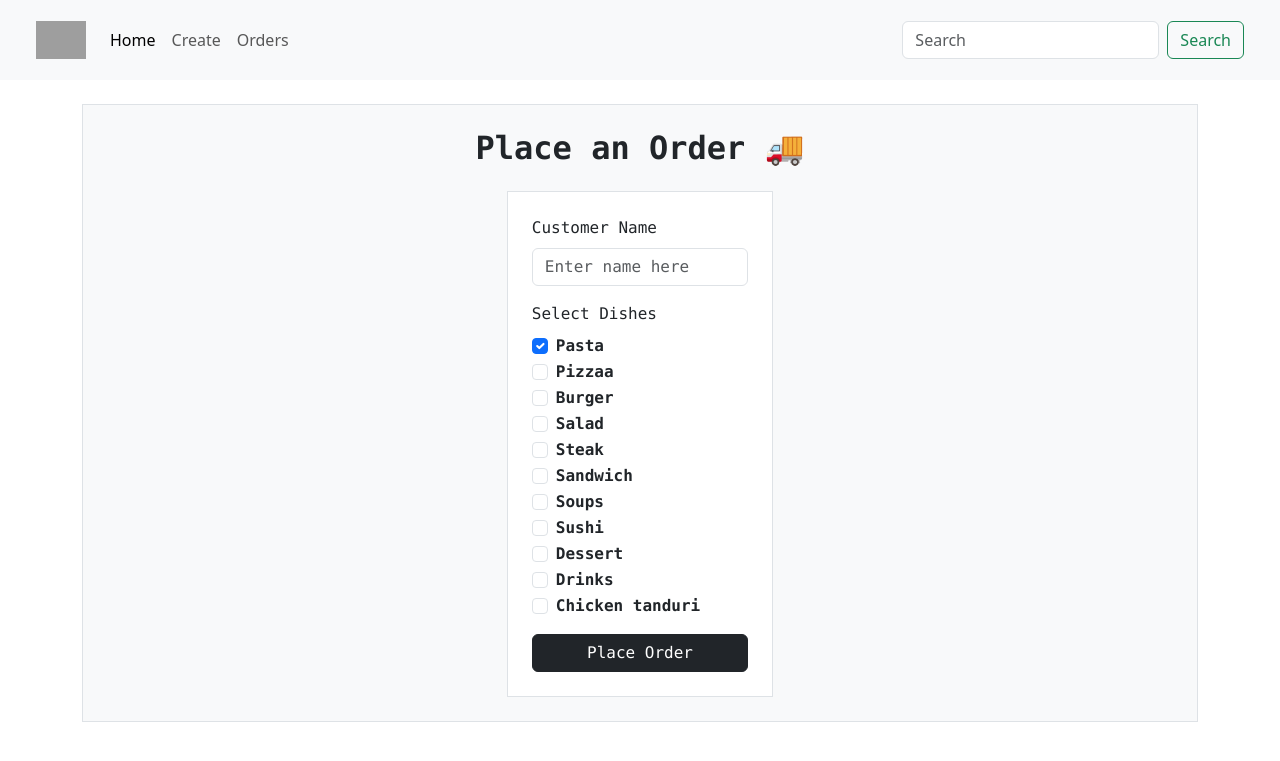
After one commit to hrithikvishwakarma001/Learn-Python, a Django app: page /place_order/1/ in a window 1280 px wide. The commit adds this page. Shown: the top 761 px of the page. Run offline with Django 4.2, Linux system fonts and the light colour scheme; grey boxes are pictures that could not be loaded.

Commit message:
place order is done only left searching

```diff
--- a/django/zomato_chronicles/db.json
+++ b/django/zomato_chronicles/db.json
@@ -168,6 +168,28 @@
             ],
             "status": "delivered",
             "total_price": 22.98
+        },
+        {
+            "id": 6,
+            "customer_name": "Hrithik vishwakarma",
+            "dishes": [
+                {
+                    "id": 1,
+                    "name": "Pasta",
+                    "price": 8.99,
+                    "available": true,
+                    "description": "Delicious pasta with a variety of sauces and ingredients."
+                },
+                {
+                    "id": 2,
+                    "name": "Pizzaa",
+                    "price": 10.99,
+                    "available": true,
+                    "description": "Authentic Italian pizza with a variety of toppings."
+                }
+            ],
+            "status": "preparing",
+            "total_price": 19.98
         }
     ]
 }
--- a/django/zomato_chronicles/home/urls.py
+++ b/django/zomato_chronicles/home/urls.py
@@ -12,4 +12,5 @@ urlpatterns = [
         views.update_order_status,
         name="update_order_status",
     ),
+    path('place_order/<int:dish_id>/', views.place_order, name='place_order'),
 ]
--- a/django/zomato_chronicles/home/views.py
+++ b/django/zomato_chronicles/home/views.py
@@ -83,3 +83,31 @@ def update_order_status(request, order_id):
             "update_order_status.html",
             {"order": order},
         )
+
+
+def place_order(request, dish_id):
+    menu, orders = read_data()
+    if request.method == "POST":
+        customer_name = request.POST.get("customer_name")
+        selected_dishes = request.POST.getlist("selected_dishes[]")
+        # Create the order
+        new_order = {
+            "id": len(orders) + 1,
+            "customer_name": customer_name,
+            "dishes": [menu[int(dish_id) - 1] for dish_id in selected_dishes],
+            "status": "received",
+            "total_price": sum(
+                menu[int(dish_id) - 1]["price"] for dish_id in selected_dishes
+            ),
+        }
+        # change the available status of the in the menu dishes to False if the dish is in the order
+        # for dish in menu:
+        #     if dish.id in selected_dishes:
+        #         dish["available"] = False
+
+        print(new_order)
+        orders.append(new_order)
+        write_data(menu, orders)
+        return redirect("orders")
+
+    return render(request, "place_order.html", {"current_id": dish_id, "menu": menu})
--- a/django/zomato_chronicles/templates/base.html
+++ b/django/zomato_chronicles/templates/base.html
@@ -1,21 +1,21 @@
-<!doctype html>
+<!DOCTYPE html>
 <html lang="en">
   <head>
-    <meta charset="utf-8">
-    <meta name="viewport" content="width=device-width, initial-scale=1">
-    <title>{% block title %}{% endblock title %}</title>
-    <link href="https://cdn.jsdelivr.net/npm/bootstrap@5.3.1/dist/css/bootstrap.min.css" rel="stylesheet" integrity="sha384-4bw+/aepP/YC94hEpVNVgiZdgIC5+VKNBQNGCHeKRQN+PtmoHDEXuppvnDJzQIu9" crossorigin="anonymous">
+    <meta charset="utf-8" />
+    <meta name="viewport" content="width=device-width, initial-scale=1" />
+    <title>
+      {% block title %}
+
+      {% endblock %}
+    </title>
+    <link href="https://cdn.jsdelivr.net/npm/bootstrap@5.3.1/dist/css/bootstrap.min.css" rel="stylesheet" integrity="sha384-4bw+/aepP/YC94hEpVNVgiZdgIC5+VKNBQNGCHeKRQN+PtmoHDEXuppvnDJzQIu9" crossorigin="anonymous" />
   </head>
   <body>
-        <nav class="navbar navbar-expand-md bg-body-tertiary ">
+    <nav class="navbar navbar-expand-md bg-body-tertiary">
       <div class="container-fluid mx-4 py-2">
-        <button class="navbar-toggler" type="button" data-bs-toggle="collapse" data-bs-target="#navbarTogglerDemo01" aria-controls="navbarTogglerDemo01" aria-expanded="false" aria-label="Toggle navigation">
-          <span class="navbar-toggler-icon"></span>
-        </button>
+        <button class="navbar-toggler" type="button" data-bs-toggle="collapse" data-bs-target="#navbarTogglerDemo01" aria-controls="navbarTogglerDemo01" aria-expanded="false" aria-label="Toggle navigation"><span class="navbar-toggler-icon"></span></button>
         <div class="collapse navbar-collapse" id="navbarTogglerDemo01">
-          <a class="navbar-brand" href="/">
-            <img src="https://static.vecteezy.com/system/resources/previews/020/975/671/original/zomato-logo-zomato-icon-transparent-free-png.png" alt="" width="50px">
-          </a>
+          <a class="navbar-brand" href="/"><img src="https://static.vecteezy.com/system/resources/previews/020/975/671/original/zomato-logo-zomato-icon-transparent-free-png.png" alt="" width="50px" /></a>
           <ul class="navbar-nav me-auto mb-2 mb-lg-0">
             <li class="nav-item">
               <a class="nav-link active" aria-current="page" href="/">Home</a>
@@ -28,17 +28,20 @@
             </li>
           </ul>
           <form class="d-flex" role="search">
-            <input class="form-control me-2" type="search" placeholder="Search" aria-label="Search">
+            <input class="form-control me-2" type="search" placeholder="Search" aria-label="Search" name="search" />
             <button class="btn btn-outline-success" type="submit">Search</button>
           </form>
         </div>
       </div>
     </nav>
     <div class="container my-4">
-        {% block content %}{% endblock content %}
+      {% block content %}
+
+      {% endblock %}
     </div>
     <script src="https://cdn.jsdelivr.net/npm/bootstrap@5.3.1/dist/js/bootstrap.bundle.min.js" integrity="sha384-HwwvtgBNo3bZJJLYd8oVXjrBZt8cqVSpeBNS5n7C8IVInixGAoxmnlMuBnhbgrkm" crossorigin="anonymous"></script>
     <script src="https://cdn.jsdelivr.net/npm/@popperjs/core@2.11.8/dist/umd/popper.min.js" integrity="sha384-I7E8VVD/ismYTF4hNIPjVp/Zjvgyol6VFvRkX/vR+Vc4jQkC+hVqc2pM8ODewa9r" crossorigin="anonymous"></script>
-<script src="https://cdn.jsdelivr.net/npm/bootstrap@5.3.1/dist/js/bootstrap.min.js" integrity="sha384-Rx+T1VzGupg4BHQYs2gCW9It+akI2MM/mndMCy36UVfodzcJcF0GGLxZIzObiEfa" crossorigin="anonymous"></script>
+
+    <script src="https://cdn.jsdelivr.net/npm/bootstrap@5.3.1/dist/js/bootstrap.min.js" integrity="sha384-Rx+T1VzGupg4BHQYs2gCW9It+akI2MM/mndMCy36UVfodzcJcF0GGLxZIzObiEfa" crossorigin="anonymous"></script>
   </body>
 </html>
--- a/django/zomato_chronicles/templates/home.html
+++ b/django/zomato_chronicles/templates/home.html
@@ -16,7 +16,7 @@
               <h5 class="card-title">{{ dish.name }}</h5>
               <p class="card-text">{{dish.description}}</p>
            <div class="d-flex justify-content-between ">
-                <form method="post">
+                <form method="get" action="{% url 'place_order' dish.id %}">
                   {% csrf_token %}
                   {{ order_form.dish_id.as_hidden }}
                   {% if dish.available %}
--- a/django/zomato_chronicles/templates/orders.html
+++ b/django/zomato_chronicles/templates/orders.html
@@ -6,7 +6,7 @@
 
 {% block content %}
   <div class="container mt-4 border p-4 bg-gray-10 font-monospace"  style="background-color: #f8f9fa; ">
-    <h2 class="mb-4 fw-bolder">Orders 🚚</h2>
+    <h2 class="mb-4 fw-bolder">Orders </h2>
     <div class="table-responsive">
       <table class="table table-striped table-bordered">
         <thead class="table-dark">
--- /dev/null
+++ b/django/zomato_chronicles/templates/place_order.html
@@ -0,0 +1,33 @@
+{% extends 'base.html' %}
+
+{% block title %}
+  Place Order
+{% endblock %}
+
+{% block content %}
+  <div class="container mt-4 border p-4 bg-gray-10 font-monospace d-flex  align-items-center flex-column " style="background-color: #f8f9fa; ">
+    <h2 class="mb-4 fw-bolder">Place an Order 🚚</h2>
+    <div class="bg-white p-4 border w-25">
+      <form method="post">
+        {% csrf_token %}
+        <div class="mb-3">
+          <label for="customer_name" class="form-label">Customer Name</label>
+          <input type="text" class="form-control" id="customer_name" name="customer_name" required placeholder="Enter name here" />
+        </div>
+        <div class="mb-3">
+          <label class="form-label">Select Dishes</label>
+          {% for dish in menu %}
+            <div class="form-check">
+              <input class="form-check-input" type="checkbox" value="{{ dish.id }}" id="dish_{{ dish.id }}" name="selected_dishes[]" {% if dish.id == current_id %}checked{% endif %}/>
+              <label class="form-check-label" for="dish_{{ dish.id }}">
+                <strong >
+                {{ dish.name }}</strong>
+              </label>
+            </div>
+          {% endfor %}
+        </div>
+        <button type="submit" class="btn btn-dark w-100   ">Place Order</button>
+      </form>
+    </div>
+  </div>
+{% endblock %}
```
